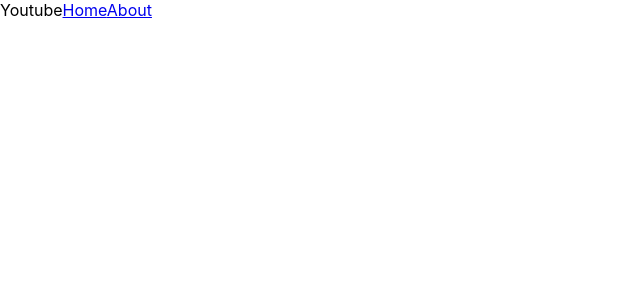
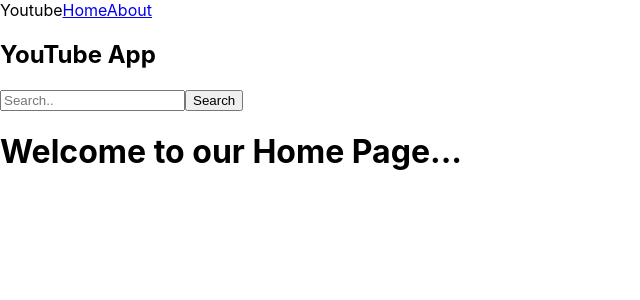
Before and after one commit to wal3sca/react-youtube-project, a React (Create React App) app: page / in a window 1280 px wide. Shown: the top 300 px of the page, without its empty margins (0-640 px from the left). Built offline with nearby package versions, Linux system fonts and the light colour scheme; no server answers.

Commit message:
Linked Components in App.JS

```diff
--- a/src/App.js
+++ b/src/App.js
@@ -15,9 +15,8 @@ export default function App () {
     <main>
       {/* <Home /> */}
       {/* <About /> */}
-      <Routes>
-      <Route path='/' element={<NavBar />} />
-      </Routes>
+      <NavBar />
+      <VideosRender />
       {/* <SearchBar /> */}
       {/* <Comments /> */}
     </main>
```
